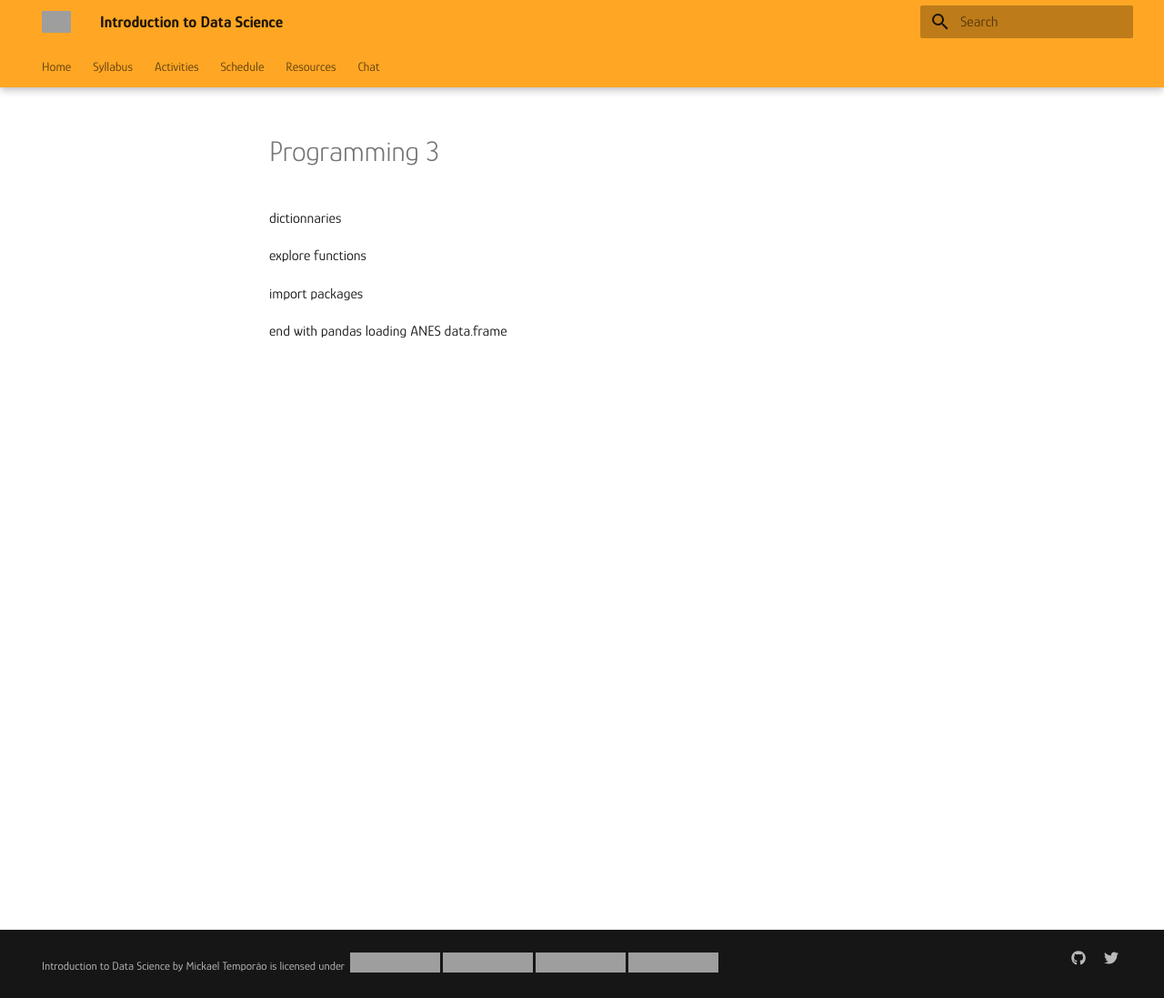
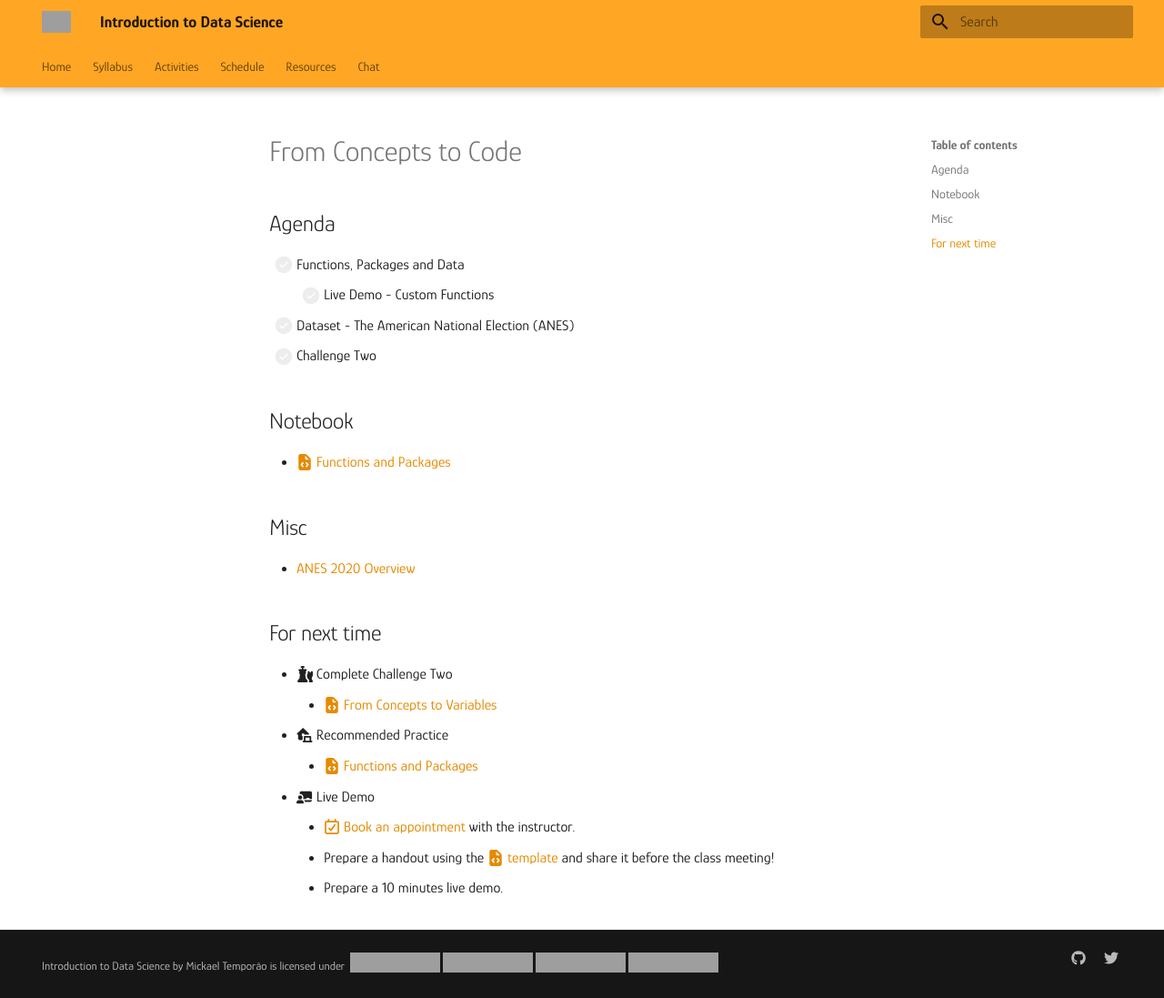
Before and after one commit to mickaeltemporao/itds, an MkDocs documentation site: the page built from docs/modules/programming-3.md, in a window 1280 px wide and 1097 px high. Shown: the whole window at 91% size. Built offline with MkDocs 1.6.1 and Material for MkDocs 9.7.7, drawn with Linux system fonts in a browser that asks for light colours; grey boxes are pictures that could not be loaded.

```diff
--- a/docs/modules/programming-3.md
+++ b/docs/modules/programming-3.md
@@ -1,7 +1,23 @@
-dictionnaries
+# From Concepts to Code
 
-explore functions
+## Agenda
+- [ ] Functions, Packages and Data
+    - [ ] Live Demo - Custom Functions
+- [ ] Dataset - The American National Election (ANES)
+- [ ] Challenge Two
 
-import packages
+## Notebook
+- [:fontawesome-solid-file-code: Functions and Packages](https://colab.research.google.com/github/mickaeltemporao/itds/blob/main/materials/03-functions-and-packages.ipynb)
 
-end with pandas loading ANES data.frame
+## Misc
+- [ANES 2020 Overview](https://sda.berkeley.edu/sdaweb/docs/nes2020full/DOC/hcbkf01.htm)
+
+## For next time
+- :fontawesome-solid-chess: Complete Challenge Two
+    - [:fontawesome-solid-file-code: From Concepts to Variables](https://colab.research.google.com/github/mickaeltemporao/itds/blob/main/materials/assignment-2.ipynb)
+- :fontawesome-solid-laptop-house: Recommended Practice
+    - [:fontawesome-solid-file-code: Functions and Packages](https://colab.research.google.com/github/mickaeltemporao/itds/blob/main/materials/03-functions-and-packages.ipynb)
+- :fontawesome-solid-chalkboard-teacher: Live Demo
+    - [:fontawesome-regular-calendar-check: Book an appointment](https://calendly.com/mickaeltemporao/one-on-one) with the instructor.
+    - Prepare a handout using the [:fontawesome-solid-file-code: template](https://colab.research.google.com/github/mickaeltemporao/ids-materials/blob/main/handout-template.ipynb) and share it before the class meeting!
+    - Prepare a 10 minutes live demo.
```
Also changed, not shown: docs/modules/programming-2.md (+1 -3 lines), docs/schedule.md (+27 -27 lines).
